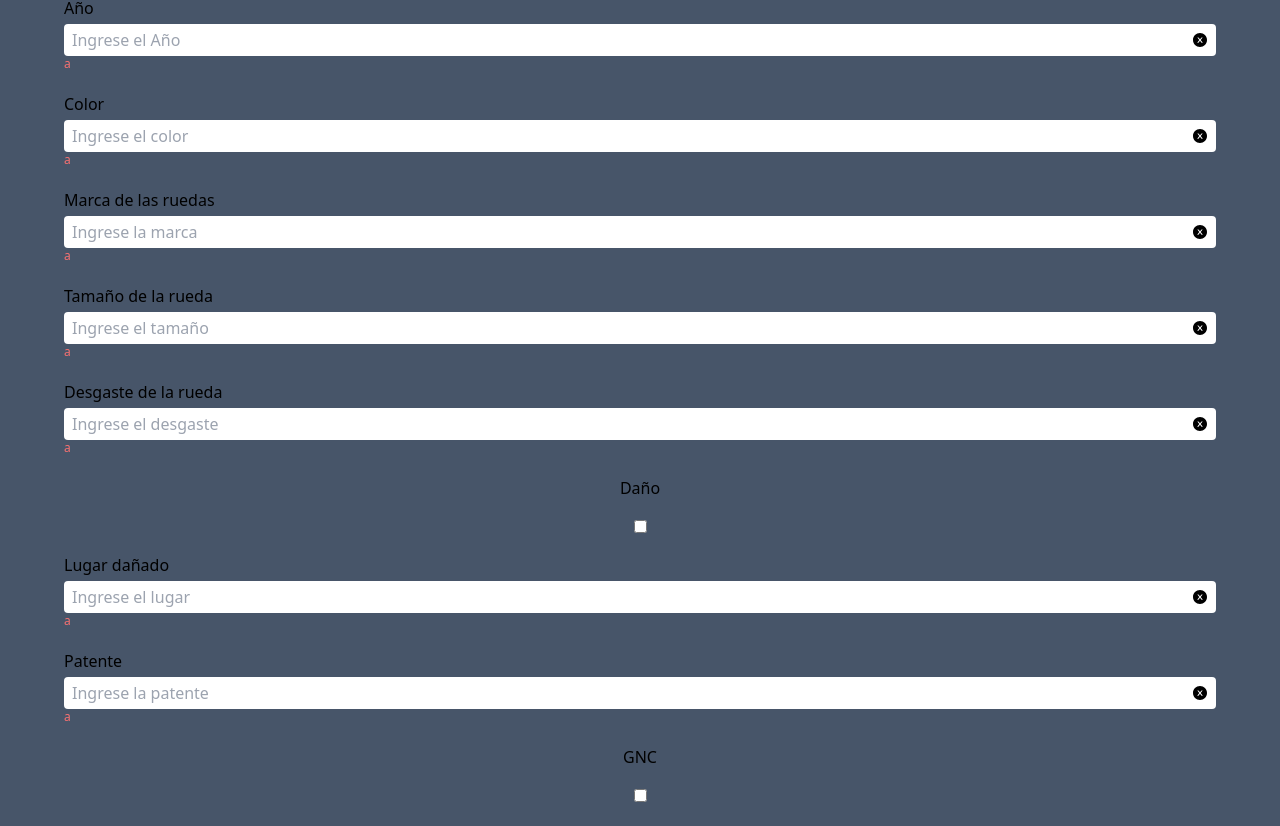
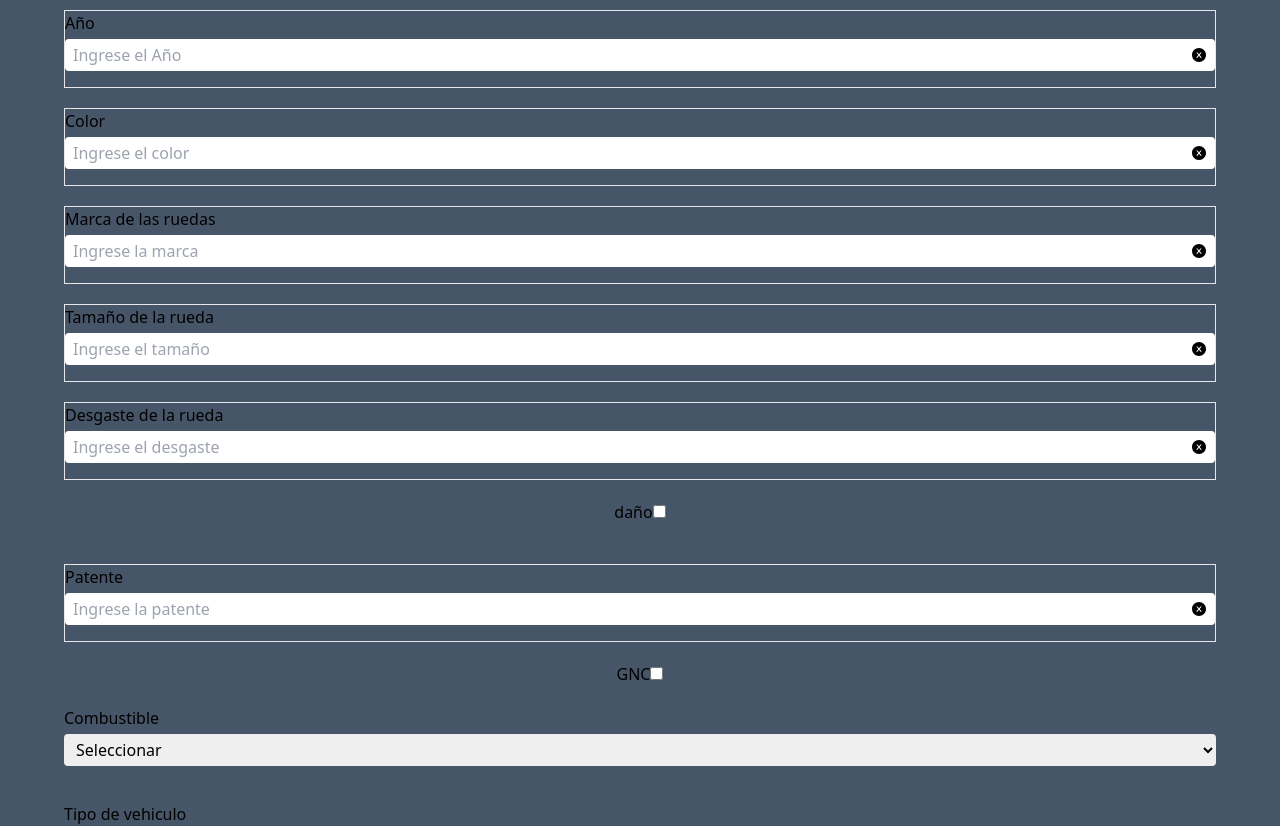
Before and after one commit to DBrange/rw-front, a React (Vite) app in the folder client/: page /inspection in a window 1280 px wide. Shown: the part 860-1686 px from the top of the page. Built offline with nearby package versions, Linux system fonts and the light colour scheme.

Commit message:
form optional added

```diff
--- /dev/null
+++ b/client/src/components/FormCheckbox/FormCheckbox.tsx
@@ -0,0 +1,23 @@
+interface Props {
+  register: any
+  setChecked: any
+  id: string;
+  label: string;
+}
+
+function FormCheckbox({register, setChecked, id, label}: Props) {
+  return (
+    <div>
+      <label htmlFor={id}>{ label }</label>
+      <input
+        type="checkbox"
+        id={id}
+        onClick={(e: React.ChangeEvent<HTMLInputElement>) =>
+          setChecked(e.target.checked)
+        }
+        {...register}
+      />
+    </div>
+  );
+}
+export default FormCheckbox
--- a/client/src/components/FormElectronicData/FormElectronicData.tsx
+++ b/client/src/components/FormElectronicData/FormElectronicData.tsx
@@ -2,7 +2,7 @@ import { FormInput, FormSelect } from "..";
 import { useInspectContext } from "../../pages";
 
 function FormElectronicData() {
-  const { register, errors } = useInspectContext();
+  const { register, errors, touchedFields } = useInspectContext();
   return (
     <>
       <FormSelect
@@ -10,7 +10,8 @@ function FormElectronicData() {
         error={errors.electrodomesticType?.message}
         id="electronicType"
         label="Tipo de electrodomestico"
-        options={["normal", "premium"]}
+        options={["celular", "tablet", 'notebook']}
+        touched={touchedFields.electronicType}
       />
       <FormInput
         register={register("phoneNumberCel", { valueAsNumber: true })}
@@ -19,6 +20,7 @@ function FormElectronicData() {
         id="phoneNumberCel"
         label="Numero del movil"
         placeholder="Numero del movil"
+        touched={touchedFields.phoneNumberCel}
       />
       <FormInput
         register={register("phoneService")}
@@ -27,6 +29,7 @@ function FormElectronicData() {
         id="phoneService"
         label="Servicio del movil"
         placeholder="Servicio del movil"
+        touched={touchedFields.phoneService}
       />
       {/* <FormInput
         register={register("phoneService")}
--- a/client/src/components/FormInput/FormInput.tsx
+++ b/client/src/components/FormInput/FormInput.tsx
@@ -7,11 +7,17 @@ interface Props {
   id: string;
   label: string;
   placeholder: string;
+  touched: boolean;
+  checked?: boolean
 }
 
-function FormInput({ register, error, type, id, label, placeholder }: Props) {
+function FormInput({ register, error, type, id, label, placeholder, touched, checked }: Props) {
   return (
-    <div className="w-[90%] flex flex-col ">
+    <div
+      className={`${
+        checked ? "w-full" : "w-[90%]"
+      }  flex flex-col border overflow-hidden`}
+    >
       <label className="mb-1" htmlFor={id}>
         {label}
       </label>
@@ -28,7 +34,11 @@ function FormInput({ register, error, type, id, label, placeholder }: Props) {
         </i>
       </div>
       <span>
-        <p className=" text-red-400 text-xs">{error || "a"}</p>
+        <p
+          className={`${touched && error ? "text-red-400" : "text-transparent"} text-xs`}
+        >
+          {error || "a"}
+        </p>
       </span>
     </div>
   );
--- /dev/null
+++ b/client/src/components/FormInputOptional/FormInputOptional.tsx
@@ -0,0 +1,36 @@
+import { FormInput } from "..";
+
+interface Props {
+  register: any;
+  error: any;
+  checked: boolean;
+  type: string;
+  id: string;
+  label: string;
+  placeholder: string;
+  touched: boolean
+}
+
+function FormInputOptional({ register, checked, error, type, id, label, placeholder, touched }: Props) {
+  return (
+    <div className="overflow-hidden w-[90%] flex">
+      <div
+        className={`${
+          checked ? "h-full opacity-1" : "h-0 -translate-y-full opacity-0"
+        } w-full flex transition-all duration-200 bg-fuchsia-300`}
+      >
+        <FormInput
+          register={register}
+          error={error}
+          type={type}
+          id={id}
+          label={label}
+          placeholder={placeholder}
+          checked={checked}
+          touched={touched}
+        />
+      </div>
+    </div>
+  );
+}
+export default FormInputOptional
--- a/client/src/components/FormLegalPersonalData/FormLegalPersonalData.tsx
+++ b/client/src/components/FormLegalPersonalData/FormLegalPersonalData.tsx
@@ -2,7 +2,7 @@ import { FormInput } from "..";
 import { useInspectContext } from "../../pages";
 
 function FormLegalPersonalData() {
-  const { register, errors } = useInspectContext();
+  const { register, errors, touchedFields } = useInspectContext();
   return (
     <>
       <FormInput
@@ -12,6 +12,7 @@ function FormLegalPersonalData() {
         id="companyName"
         label="Nombre de la compania"
         placeholder="Ingrese su nombre"
+        touched={touchedFields.companyName}
       />
       <FormInput
         register={register("cuit")}
@@ -20,6 +21,7 @@ function FormLegalPersonalData() {
         id="cuit"
         label="CUIT"
         placeholder="Ingrese su CUIT"
+        touched={touchedFields.cuit}
       />
       <FormInput
         register={register("phoneNumber", { valueAsNumber: true })}
@@ -28,6 +30,7 @@ function FormLegalPersonalData() {
         id="phoneNumber"
         label="Numero de telefono"
         placeholder="Ingrese numero de telefonico"
+        touched={touchedFields.phoneNumber}
       />
       <FormInput
         register={register("email")}
@@ -36,6 +39,7 @@ function FormLegalPersonalData() {
         id="email"
         label="Email"
         placeholder="Ingrese email"
+        touched={touchedFields.email}
       />
       <FormInput
         register={register("altEmail")}
@@ -44,6 +48,7 @@ function FormLegalPersonalData() {
         id="altEmail"
         label="Email alternativo"
         placeholder="Ingrese email alternativo"
+        touched={touchedFields.altEmail}
       />
       <FormInput
         register={register("address")}
@@ -52,6 +57,7 @@ function FormLegalPersonalData() {
         id="address"
         label="Direccion"
         placeholder="Ingrese su direccion"
+        touched={touchedFields.address}
       />
     </>
   );
--- a/client/src/components/FormPersonalData/FormPersonalData.tsx
+++ b/client/src/components/FormPersonalData/FormPersonalData.tsx
@@ -2,7 +2,7 @@ import { FormInput, FormSelect } from "..";
 import { useInspectContext } from "../../pages";
 
 function FormPersonalData() {
-  const {register, errors} = useInspectContext()
+  const {register, errors, touchedFields} = useInspectContext()
   return (
     <>
       <FormInput
@@ -12,6 +12,7 @@ function FormPersonalData() {
         id="name"
         label="Nombre"
         placeholder="Ingrese su nombre"
+        touched={touchedFields.firstName}
       />
       <FormInput
         register={register("lastName")}
@@ -20,6 +21,7 @@ function FormPersonalData() {
         id="lastName"
         label="Apellido"
         placeholder="Ingrese su Apellido"
+        touched={touchedFields.lastName}
       />
       <FormInput
         register={register("phoneNumber", { valueAsNumber: true })}
@@ -28,6 +30,7 @@ function FormPersonalData() {
         id="phoneNumber"
         label="Numero de telefono"
         placeholder="Ingrese su numero de telefono"
+        touched={touchedFields.phoneNumber}
       />
       <FormInput
         register={register("email")}
@@ -36,6 +39,7 @@ function FormPersonalData() {
         id="email"
         label="Email"
         placeholder="Ingrese su email"
+        touched={touchedFields.email}
       />
       <FormInput
         register={register("altEmail")}
@@ -44,6 +48,7 @@ function FormPersonalData() {
         id="altEmail"
         label="Email alternativo"
         placeholder="Ingrese su email"
+        touched={touchedFields.altEmail}
       />
       <FormSelect
         register={register("gender")}
@@ -51,6 +56,7 @@ function FormPersonalData() {
         id="role"
         label="Genero"
         options={["hombre", "mujer", "otro"]}
+        touched={touchedFields.gender}
       />
       <FormInput
         register={register("dni", { valueAsNumber: true })}
@@ -59,6 +65,7 @@ function FormPersonalData() {
         id="dni"
         label="DNI"
         placeholder="Ingrese su DNI"
+        touched={touchedFields.dni}
       />
       <FormInput
         register={register("address")}
@@ -67,6 +74,7 @@ function FormPersonalData() {
         id="address"
         label="Direccion"
         placeholder="Ingrese su direccion"
+        touched={touchedFields.address}
       />
     </>
   );
--- a/client/src/components/FormSelect/FormSelect.tsx
+++ b/client/src/components/FormSelect/FormSelect.tsx
@@ -4,9 +4,10 @@ interface Props {
   id: string;
   label: string;
   options: string[];
+  touched: boolean;
 }
 
-function FormSelect({ register, error, id, label, options }: Props) {
+function FormSelect({ register, error, id, label, options, touched }: Props) {
   return (
     <div className="w-[90%] flex flex-col">
       <label className="mb-1" htmlFor={id}>
@@ -24,7 +25,13 @@ function FormSelect({ register, error, id, label, options }: Props) {
       </select>
 
       <span>
-        <p className=" text-red-400 text-xs">{error || "a"}</p>
+        <p
+          className={`${
+            touched && error ? "text-red-400" : "text-transparent"
+          } text-xs`}
+        >
+          {error || "a"}
+        </p>
       </span>
     </div>
   );
--- a/client/src/components/FormVehicleData/FormVehicleData.tsx
+++ b/client/src/components/FormVehicleData/FormVehicleData.tsx
@@ -1,9 +1,11 @@
-import { FormInput, FormSelect } from "..";
+import { useState } from "react";
+import { FormCheckbox, FormInput, FormInputOptional, FormSelect } from "..";
 import { useInspectContext } from "../../pages";
 
+function FormVehicleData() {
+  const { register, errors, touchedFields } = useInspectContext();
 
-function FormVehicleData() {
-  const { register, errors } = useInspectContext();
+  const [isCheckedDamage, setIsCheckedDamage] = useState<boolean>(false);
   return (
     <>
       <FormInput
@@ -13,6 +15,7 @@ function FormVehicleData() {
         id="year"
         label="Año"
         placeholder="Ingrese el Año"
+        touched={touchedFields.year}
       />
       <FormInput
         register={register("color")}
@@ -21,6 +24,7 @@ function FormVehicleData() {
         id="color"
         label="Color"
         placeholder="Ingrese el color"
+        touched={touchedFields.color}
       />
       <FormInput
         register={register("tireBrand")}
@@ -29,6 +33,7 @@ function FormVehicleData() {
         id="tireBrand"
         label="Marca de las ruedas"
         placeholder="Ingrese la marca"
+        touched={touchedFields.tireBrand}
       />
       <FormInput
         register={register("tireZise")}
@@ -37,6 +42,7 @@ function FormVehicleData() {
         id="tireZise"
         label="Tamaño de la rueda"
         placeholder="Ingrese el tamaño"
+        touched={touchedFields.tireZise}
       />
       <FormInput
         register={register("tireWear")}
@@ -45,18 +51,25 @@ function FormVehicleData() {
         id="tireWear"
         label="Desgaste de la rueda"
         placeholder="Ingrese el desgaste"
+        touched={touchedFields.tireWear}
       />
 
-      <label htmlFor="">Daño</label>
-      <input type="checkbox" {...register("damage")} />
+      <FormCheckbox
+        register={register("damage")}
+        setChecked={setIsCheckedDamage}
+        id={"damage"}
+        label={"daño"}
+      />
 
-      <FormInput
+      <FormInputOptional
         register={register("damageLocation")}
         error={errors.damageLocation?.message}
+        checked={isCheckedDamage}
         type="text"
         id="damageLocation"
         label="Lugar dañado"
         placeholder="Ingrese el lugar"
+        touched={touchedFields.damageLocation}
       />
 
       {/* <input type="file" /> */}
@@ -68,10 +81,13 @@ function FormVehicleData() {
         id="plate"
         label="Patente"
         placeholder="Ingrese la patente"
+        touched={touchedFields.plate}
       />
 
-      <label htmlFor="">GNC</label>
-      <input type="checkbox" {...register("gnc")} />
+      <div>
+        <label htmlFor="">GNC</label>
+        <input type="checkbox" {...register("gnc")} />
+      </div>
 
       {/* <FormInput
         register={register("address")}
@@ -103,15 +119,17 @@ function FormVehicleData() {
         id="fuel"
         label="Combustible"
         options={["diesel", "gasoline"]}
+        touched={touchedFields.fuel}
       />
       <FormSelect
         register={register("vehicleType")}
         error={errors.vehicleType?.message}
         id="vehicleType"
-        label="Tipo de combustible"
-        options={["normal", "premium"]}
+        label="Tipo de vehiculo"
+        options={["camion", "automovil", "motocicleta"]}
+        touched={touchedFields.vehicleType}
       />
     </>
   );
 }
-export default FormVehicleData
+export default FormVehicleData;
--- a/client/src/components/index.ts
+++ b/client/src/components/index.ts
@@ -1,5 +1,7 @@
+export { default as FormCheckbox } from './FormCheckbox/FormCheckbox';
 export * from './FormElectronicData';
 export * from './FormInput';
+export { default as FormInputOptional } from './FormInputOptional/FormInputOptional';
 export * from './FormLegalPersonalData';
 export * from './FormPersonalData';
 export * from './FormSelect';
```
Also changed, not shown: client/src/pages/Inspect/context/Inspect.context.tsx (+7 -4 lines). Lines whose indentation alone changed are shown as unchanged.
